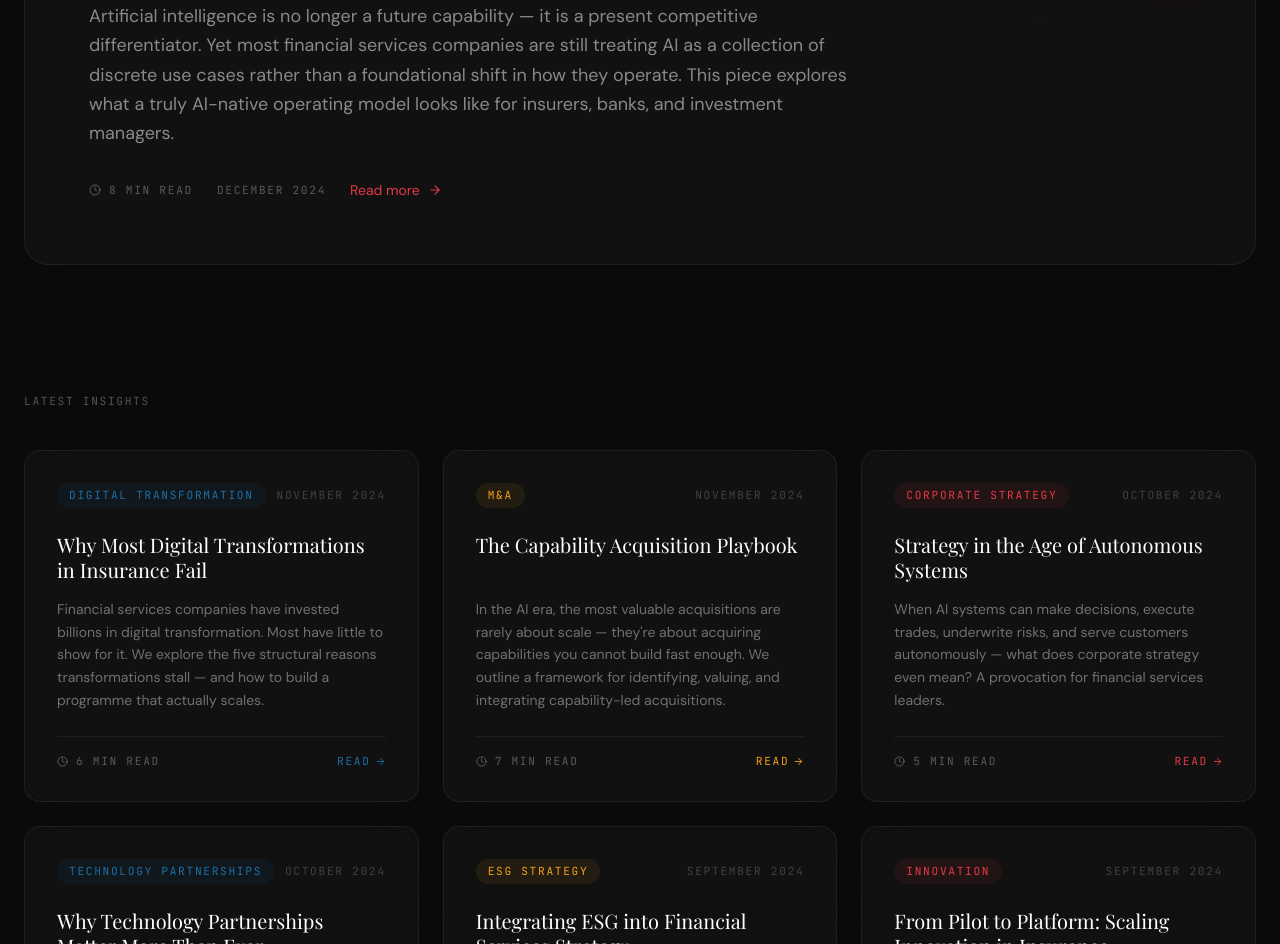
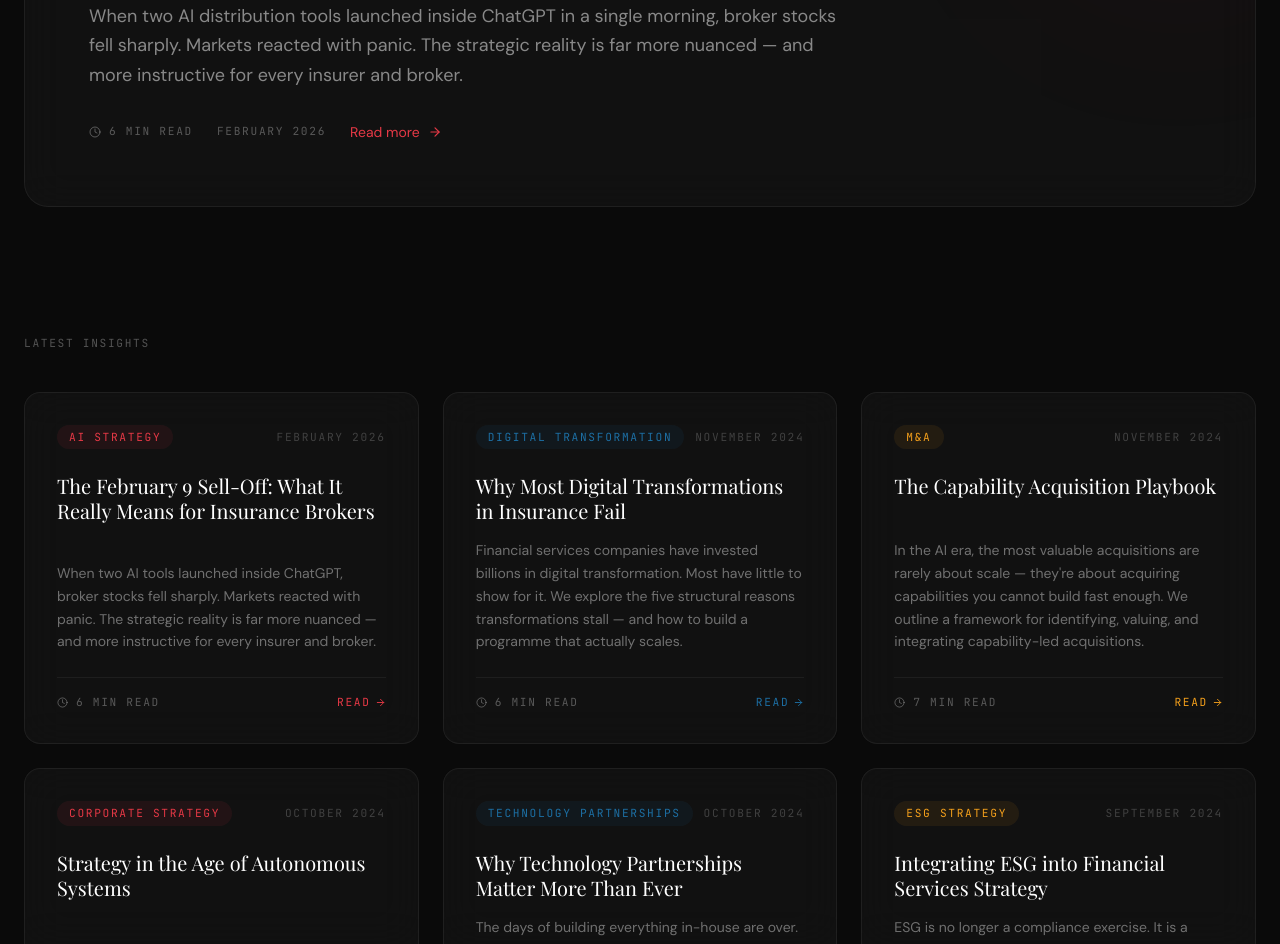
Before and after one commit to parulkgreen-design/eudaimon-consulting, a Next.js app: page /insights in a window 1280 px wide. Shown: the part 1180-2124 px from the top of the page. Built offline with nearby package versions, Linux system fonts and the light colour scheme; a web font is replaced by a local one.

Commit message:
Update page.tsx

```diff
--- a/app/insights/page.tsx
+++ b/app/insights/page.tsx
@@ -5,14 +5,25 @@ import AnimatedSection from "@/components/AnimatedSection";
 const featured = {
   tag: "AI Strategy",
   color: "#E63946",
-  title: "The AI Operating Model for Financial Services",
+  title: "The February 9 Sell-Off: What It Really Means for Insurance Brokers",
   excerpt:
-    "Artificial intelligence is no longer a future capability — it is a present competitive differentiator. Yet most financial services companies are still treating AI as a collection of discrete use cases rather than a foundational shift in how they operate. This piece explores what a truly AI-native operating model looks like for insurers, banks, and investment managers.",
-  readTime: "8 min read",
-  date: "December 2024",
+    "When two AI distribution tools launched inside ChatGPT in a single morning, broker stocks fell sharply. Markets reacted with panic. The strategic reality is far more nuanced — and more instructive for every insurer and broker.",
+  readTime: "6 min read",
+  date: "February 2026",
+  href: "/insights/broker-ai-disruption",
 };
 
 const insights = [
+  {
+    tag: "AI Strategy",
+    color: "#E63946",
+    title: "The February 9 Sell-Off: What It Really Means for Insurance Brokers",
+    excerpt:
+      "When two AI tools launched inside ChatGPT, broker stocks fell sharply. Markets reacted with panic. The strategic reality is far more nuanced — and more instructive for every insurer and broker.",
+    readTime: "6 min read",
+    date: "February 2026",
+    href: "/insights/broker-ai-disruption",
+  },
   {
     tag: "Digital Transformation",
     color: "#1D6FA4",
@@ -21,6 +32,7 @@ const insights = [
       "Financial services companies have invested billions in digital transformation. Most have little to show for it. We explore the five structural reasons transformations stall — and how to build a programme that actually scales.",
     readTime: "6 min read",
     date: "November 2024",
+    href: "/contact",
   },
   {
     tag: "M&A",
@@ -30,6 +42,7 @@ const insights = [
       "In the AI era, the most valuable acquisitions are rarely about scale — they're about acquiring capabilities you cannot build fast enough. We outline a framework for identifying, valuing, and integrating capability-led acquisitions.",
     readTime: "7 min read",
     date: "November 2024",
+    href: "/contact",
   },
   {
     tag: "Corporate Strategy",
@@ -39,6 +52,7 @@ const insights = [
       "When AI systems can make decisions, execute trades, underwrite risks, and serve customers autonomously — what does corporate strategy even mean? A provocation for financial services leaders.",
     readTime: "5 min read",
     date: "October 2024",
+    href: "/contact",
   },
   {
     tag: "Technology Partnerships",
@@ -48,6 +62,7 @@ const insights = [
       "The days of building everything in-house are over. Financial services companies that master the art of technology partnership — identifying the right partners, structuring mutually beneficial terms, and managing relationships over time — will outcompete those that don't.",
     readTime: "6 min read",
     date: "October 2024",
+    href: "/contact",
   },
   {
     tag: "ESG Strategy",
@@ -57,6 +72,7 @@ const insights = [
       "ESG is no longer a compliance exercise. It is a strategic imperative. We explore how financial services companies can build genuine ESG strategies that create value, manage risk, and meet the expectations of increasingly demanding stakeholders.",
     readTime: "7 min read",
     date: "September 2024",
+    href: "/contact",
   },
   {
     tag: "Innovation",
@@ -66,6 +82,7 @@ const insights = [
       "Launching a proof of concept is easy. Scaling it is hard. Most insurers are drowning in pilots that never achieve commercial relevance. We lay out the conditions required to move from experimental to enterprise-scale innovation.",
     readTime: "5 min read",
     date: "September 2024",
+    href: "/contact",
   },
 ];
 
@@ -83,7 +100,6 @@ const topics = [
 export default function InsightsPage() {
   return (
     <div className="bg-[#0a0a0a] min-h-screen">
-      {/* Hero */}
       <section className="relative pt-40 pb-24 px-6 overflow-hidden">
         <div
           className="absolute top-0 left-[30%] w-[400px] h-[400px] rounded-full blur-[140px] opacity-10"
@@ -112,7 +128,6 @@ export default function InsightsPage() {
 
       <div className="divider-gradient" />
 
-      {/* Topics */}
       <section className="py-8 px-6 bg-[#080808]">
         <div className="max-w-7xl mx-auto">
           <div className="flex flex-wrap gap-3">
@@ -128,7 +143,6 @@ export default function InsightsPage() {
         </div>
       </section>
 
-      {/* Featured article */}
       <section className="py-16 px-6">
         <div className="max-w-7xl mx-auto">
           <AnimatedSection>
@@ -140,7 +154,6 @@ export default function InsightsPage() {
                   transform: "translate(30%, -30%)",
                 }}
               />
-
               <div className="relative z-10 max-w-3xl">
                 <div className="flex items-center gap-4 mb-8">
                   <span
@@ -156,14 +169,12 @@ export default function InsightsPage() {
                     Featured
                   </span>
                 </div>
-
                 <h2 className="display-md text-white font-display mb-6">
                   {featured.title}
                 </h2>
                 <p className="text-white/50 text-lg leading-relaxed mb-8">
                   {featured.excerpt}
                 </p>
-
                 <div className="flex items-center gap-6">
                   <div className="flex items-center gap-2 text-white/30">
                     <Clock size={12} />
@@ -175,7 +186,7 @@ export default function InsightsPage() {
                     {featured.date}
                   </span>
                   <Link
-                    href="/contact"
+                    href={featured.href}
                     className="group/link flex items-center gap-2 text-sm"
                     style={{ color: featured.color }}
                   >
@@ -192,13 +203,11 @@ export default function InsightsPage() {
         </div>
       </section>
 
-      {/* Article grid */}
       <section className="py-16 px-6 pb-32">
         <div className="max-w-7xl mx-auto">
           <AnimatedSection>
             <p className="mono-label text-white/30 mb-10">Latest Insights</p>
           </AnimatedSection>
-
           <div className="grid grid-cols-1 md:grid-cols-2 lg:grid-cols-3 gap-6">
             {insights.map((article, i) => (
               <AnimatedSection key={article.title} delay={i * 80}>
@@ -217,15 +226,12 @@ export default function InsightsPage() {
                       {article.date}
                     </span>
                   </div>
-
                   <h3 className="font-display text-white text-xl mb-4 leading-tight flex-grow">
                     {article.title}
                   </h3>
-
                   <p className="text-white/40 text-sm leading-relaxed mb-6">
                     {article.excerpt}
                   </p>
-
                   <div className="flex items-center justify-between pt-4 border-t border-white/5">
                     <div className="flex items-center gap-2 text-white/30">
                       <Clock size={11} />
@@ -234,7 +240,7 @@ export default function InsightsPage() {
                       </span>
                     </div>
                     <Link
-                      href="/contact"
+                      href={article.href}
                       className="group/link flex items-center gap-1 mono-label text-[9px] transition-colors"
                       style={{ color: article.color }}
                     >
@@ -252,7 +258,6 @@ export default function InsightsPage() {
         </div>
       </section>
 
-      {/* Subscribe CTA */}
       <section className="py-24 px-6 bg-[#080808]">
         <div className="max-w-2xl mx-auto text-center">
           <AnimatedSection>
```
